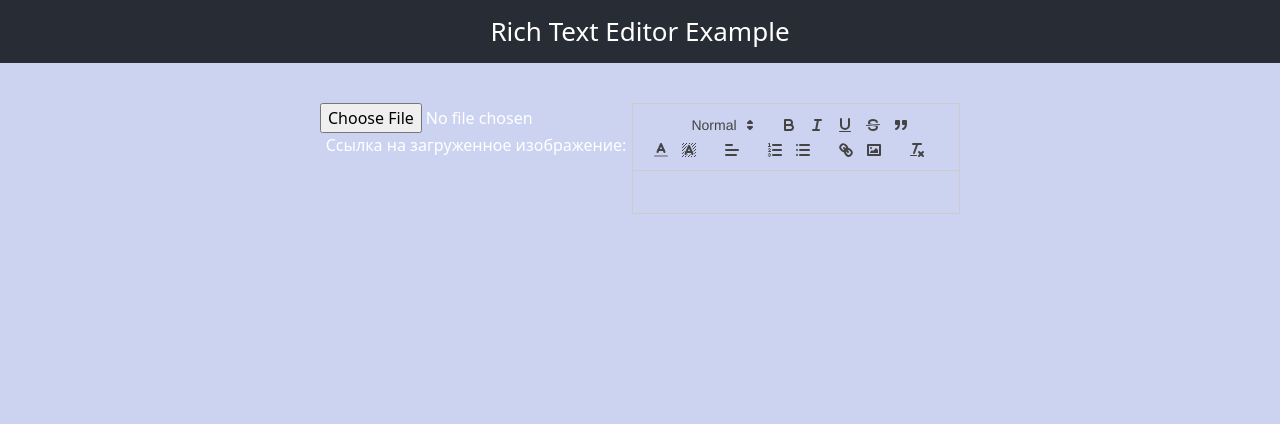
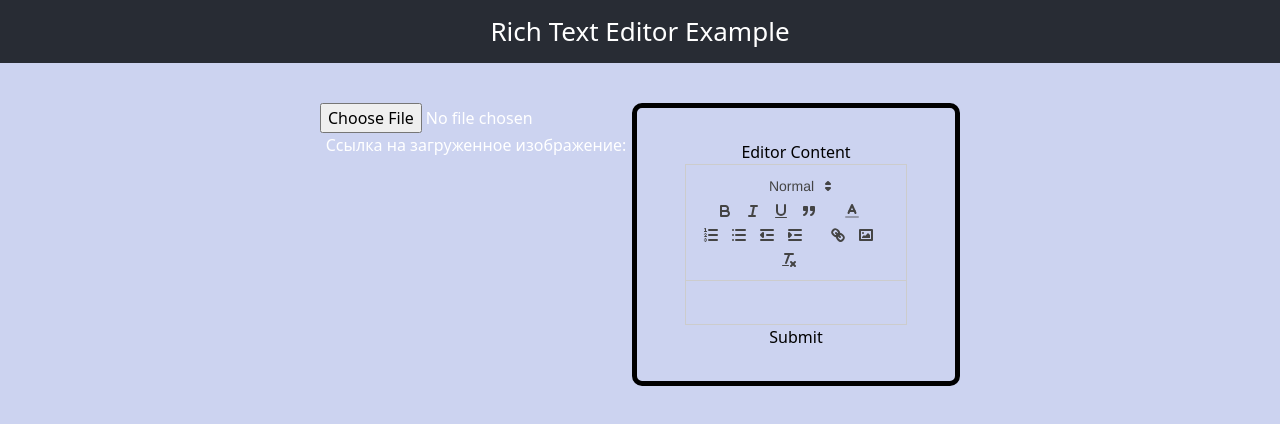
Before and after one commit to PlatenPrime/react-hub, a React (Create React App) app: page / in a window 1280 px wide. Shown: the top 424 px of the page. Built offline with nearby package versions, Linux system fonts and the light colour scheme.

Commit message:
Update Editor.js

```diff
--- a/src/components/QuillEditor/Editor.js
+++ b/src/components/QuillEditor/Editor.js
@@ -1,103 +1,128 @@
-import React, { useState, useRef } from 'react';
-import ReactQuill, { Quill } from 'react-quill';
-import 'react-quill/dist/quill.snow.css';
+// Importing helper modules
+import { useCallback, useMemo, useRef, useState } from "react";
 
-const ImageUpload = Quill.import('formats/image');
+// Importing core components
+import QuillEditor from "react-quill";
 
-class CustomImageBlot extends ImageUpload {
-  static create(value) {
-    let node = super.create(value);
-    node.setAttribute('alt', value.alt);
-    node.setAttribute('title', value.title);
-    return node;
-  }
+// Importing styles
+import "react-quill/dist/quill.snow.css";
+import styles from "./styles.module.css";
+
+const Editor = () => {
+	// Editor state
+	const [value, setValue] = useState("");
+
+
+	console.log(value);
+
+
+	// Editor ref
+	const quill = useRef();
+
+	// Handler to handle button clicked
+	function handler() {
+		console.log(value);
 	}
 
-Quill.register(CustomImageBlot);
+	const imageHandler = useCallback(() => {
+		// Создаем input элемент
+		const input = document.createElement("input");
+		input.setAttribute("type", "file");
+		input.setAttribute("accept", "image/*");
+		input.click();
 
-const QuillEditor = () => {
-  const [editorHtml, setEditorHtml] = useState('');
-  const [imgUrl, setImgUrl] = useState('');
-  const quillRef = useRef(null);
+		// Когда выбран файл
+		input.onchange = () => {
+			const file = input.files[0];
+			const formData = new FormData();
+			formData.append("image", file);
 
-  const handleImageUpload = async (file) => {
-    try {
-      const formData = new FormData();
-      formData.append('image', file);
+			fetch("https://api.imgur.com/3/image", {
+				method: "POST",
+				headers: {
+					Authorization: "Client-ID 1db65d3bddf681a"
+				},
+				body: formData
+			})
+				.then(response => response.json())
+				.then(data => {
+					if (data.success) {
+						const imageUrl = data.data.link;
+						const quillEditor = quill.current.getEditor();
+						const range = quillEditor.getSelection(true);
+						quillEditor.insertEmbed(range.index, "image", imageUrl, "user");
+					} else {
+						console.error("Ошибка при загрузке изображения на сервер Imgur:", data);
+					}
+				})
+				.catch(error => {
+					console.error("Ошибка при отправке запроса на сервер Imgur:", error);
+				});
+		};
+	}, []);
 
-      const response = await fetch('https://api.imgur.com/3/image', {
-        method: 'POST',
-        headers: {
-          Authorization: 'Client-ID 1db65d3bddf681a', // Replace YOUR_IMGUR_CLIENT_ID with your actual Imgur client ID
-        },
-        body: formData,
-      });
 
-      const data = await response.json();
-      const imageUrl = data.data.link;
-      setImgUrl(imageUrl);
-      insertToEditor(imageUrl);
-    } catch (error) {
-      console.error('Error uploading image to Imgur:', error);
-    }
-  };
 
-  const insertToEditor = (imageUrl) => {
-    const range = quillRef.current.getEditor().getSelection();
-    quillRef.current.getEditor().insertEmbed(range ? range.index : 0, 'image', imageUrl, 'user');
-  };
-
-  const modules = {
+	const modules = useMemo(
+		() => ({
 			toolbar: {
 				container: [
-        [{ 'header': [1, 2, false] }],
-        ['bold', 'italic', 'underline', 'strike', 'blockquote'],
-        [{ 'color': [] }, { 'background': [] }],
-        [{ 'align': [] }],
-        [{ 'list': 'ordered'}, { 'list': 'bullet' }],
-        ['link', 'image'],
-        ['clean']
+					[{ header: [2, 3, 4, false] }],
+					["bold", "italic", "underline", "blockquote"],
+					[{ color: ["white", "#993403"] }],
+					[
+						{ list: "ordered" },
+						{ list: "bullet" },
+						{ indent: "-1" },
+						{ indent: "+1" },
+					],
+					["link", "image"],
+					["clean"],
 				],
 				handlers: {
-        image: () => {
-          const input = document.createElement('input');
-          input.setAttribute('type', 'file');
-          input.setAttribute('accept', 'image/*');
-          input.click();
-          input.onchange = async () => {
-            const file = input.files[0];
-            handleImageUpload(file);
-          };
+					image: imageHandler,
 				},
 			},
+			clipboard: {
+				matchVisual: true,
 			},
-  };
+		}),
+		[imageHandler]
+	);
 
 	const formats = [
-    'header', 'bold', 'italic', 'underline', 'strike', 'blockquote',
-    'color', 'background',
-    'align',
-    'list', 'bullet',
-    'link', 'image'
+		"header",
+		"bold",
+		"italic",
+		"underline",
+		"strike",
+		"blockquote",
+		"list",
+		"bullet",
+		"indent",
+		"link",
+		"image",
+		"color",
+		"clean",
 	];
 
-  const handleChange = (html) => {
-    setEditorHtml(html);
-  };
-
 	return (
-    <div>
-      <ReactQuill
-        ref={quillRef}
+		<div className={styles.wrapper}>
+			<label className={styles.label}>Editor Content</label>
+			<QuillEditor
+				ref={(el) => (quill.current = el)}
+				className={styles.editor}
 				theme="snow"
-        value={editorHtml}
-        onChange={handleChange}
+				value={value}
+				formats={formats}
 				modules={modules}
-        formats={formats}
+				onChange={(value) => setValue(value)}
 			/>
-      {imgUrl && <img src={imgUrl} alt="Uploaded" />}
+			<button onClick={handler} className={styles.btn}>
+				Submit
+			</button>
 		</div>
 	);
 };
 
-export default QuillEditor;
+export default Editor;
```
Lines whose indentation alone changed are shown as unchanged.
